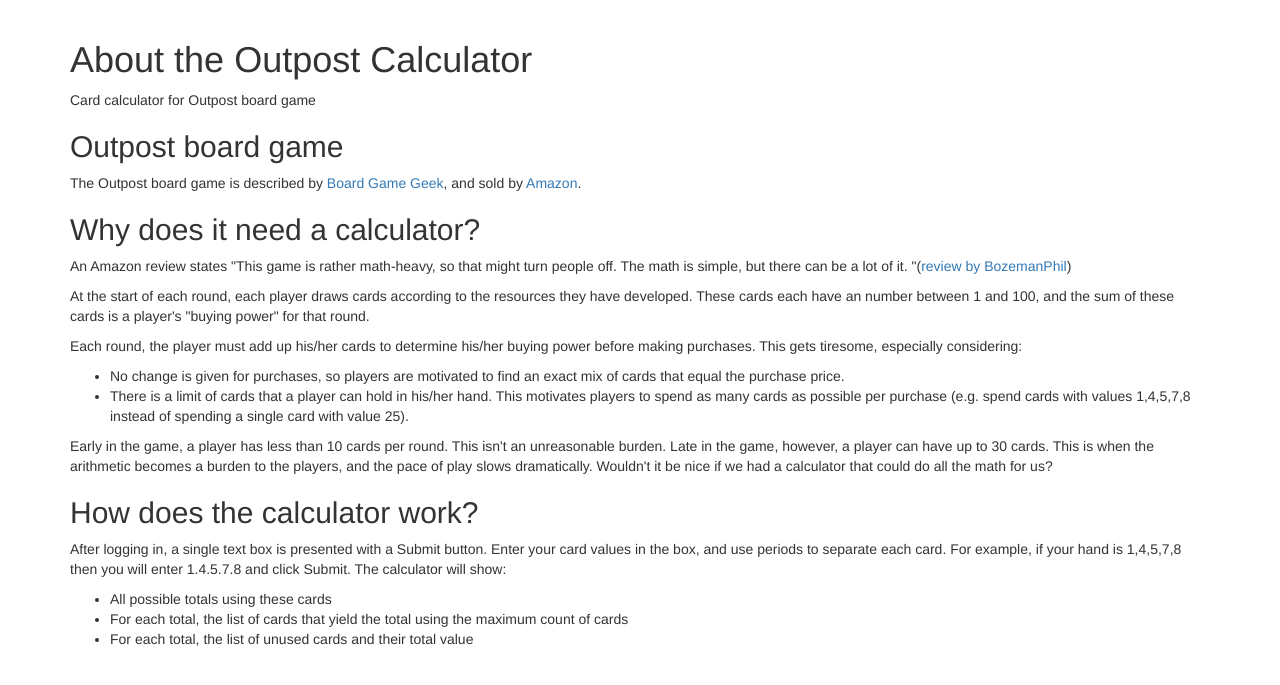
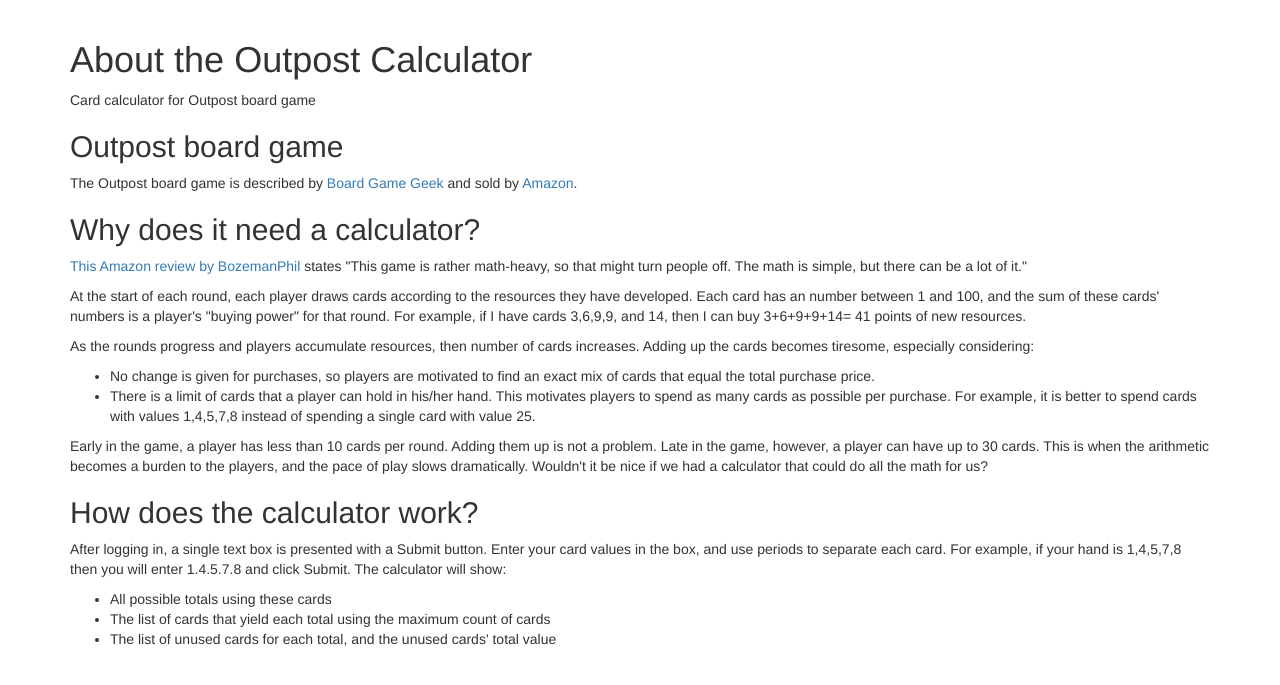
Before and after one commit to patrickbrooks/outpost-calc, a Flask app: page /about in a window 1280 px wide. Shown: the part 52-737 px from the top of the page. Run offline with Flask 2, Linux system fonts and the light colour scheme; the visitor is signed in with stand-in values (Sample User, id 1); some libraries are stand-ins or nearby versions.

Commit message:
Changes to About text

```diff
--- a/app/templates/about.html
+++ b/app/templates/about.html
@@ -6,30 +6,30 @@
     Card calculator for Outpost board game
 
     <h2>Outpost board game</h2>
-    The Outpost board game is described by <a href="https://boardgamegeek.com/boardgame/1491/outpostsold">Board Game Geek</a>, and
+    The Outpost board game is described by <a href="https://boardgamegeek.com/boardgame/1491/outpostsold">Board Game Geek</a> and
     sold by <a href="https://smile.amazon.com/Stronghold-Games-2003SG-Outpost/dp/B005J2RYZS/ref=smi_www_rco2_go_smi_5171374337?_encoding=UTF8&SubscriptionId=AKIAJQZPVL52RDH5YIQQ&camp=2025&creative=165953&creativeASIN=B005J2RYZS&ie=UTF8&linkCode=xm2&tag=itemtext-boardgamegeek-20">Amazon</a>.
 
     <h2>Why does it need a calculator?</h2>
 
-    <p>An Amazon review states "This game is rather math-heavy, so that might turn people off. The math is simple, but there can be a lot of it. "(<a href="https://smile.amazon.com/gp/customer-reviews/RKEAVJZU1VHRK/ref=cm_cr_dp_d_rvw_ttl?ie=UTF8&ASIN=B005J2RYZS">review by BozemanPhil</a>)</p>
+    <p><a href="https://smile.amazon.com/gp/customer-reviews/RKEAVJZU1VHRK/ref=cm_cr_dp_d_rvw_ttl?ie=UTF8&ASIN=B005J2RYZS">This Amazon review by BozemanPhil</a> states "This game is rather math-heavy, so that might turn people off. The math is simple, but there can be a lot of it."</p>
 
-    <p>At the start of each round, each player draws cards according to the resources they have developed. These cards each have an number between 1 and 100, and the sum of these cards is a player's "buying power" for that round.</p>
+    <p>At the start of each round, each player draws cards according to the resources they have developed. Each card has an number between 1 and 100, and the sum of these cards' numbers is a player's "buying power" for that round. For example, if I have cards 3,6,9,9, and 14, then I can buy 3+6+9+9+14= 41 points of new resources.</p>
 
-    <p>Each round, the player must add up his/her cards to determine his/her buying power before making purchases. This gets tiresome, especially considering:
+    <p>As the rounds progress and players accumulate resources, then number of cards increases. Adding up the cards becomes tiresome, especially considering:
     <ul>
-        <li>No change is given for purchases, so players are motivated to find an exact mix of cards that equal the purchase price.</li>
-        <li>There is a limit of cards that a player can hold in his/her hand. This motivates players to spend as many cards as possible per purchase (e.g. spend cards with values 1,4,5,7,8 instead of spending a single card with value 25).</li>
+        <li>No change is given for purchases, so players are motivated to find an exact mix of cards that equal the total purchase price.</li>
+        <li>There is a limit of cards that a player can hold in his/her hand. This motivates players to spend as many cards as possible per purchase. For example, it is better to spend cards with values 1,4,5,7,8 instead of spending a single card with value 25.</li>
     </ul>
     </p>
 
-    <p>Early in the game, a player has less than 10 cards per round. This isn't an unreasonable burden. Late in the game, however, a player can have up to 30 cards. This is when the arithmetic becomes a burden to the players, and the pace of play slows dramatically. Wouldn't it be nice if we had a calculator that could do all the math for us?</p>
+    <p>Early in the game, a player has less than 10 cards per round. Adding them up is not a problem. Late in the game, however, a player can have up to 30 cards. This is when the arithmetic becomes a burden to the players, and the pace of play slows dramatically. Wouldn't it be nice if we had a calculator that could do all the math for us?</p>
 
     <h2>How does the calculator work?</h2>
     <p>After logging in, a single text box is presented with a Submit button. Enter your card values in the box, and use periods to separate each card. For example, if your hand is 1,4,5,7,8 then you will enter 1.4.5.7.8 and click Submit. The calculator will show:
         <ul>
             <li>All possible totals using these cards</li>
-            <li>For each total, the list of cards that yield the total using the maximum count of cards</li>
-            <li>For each total, the list of unused cards and their total value</li>
+            <li>The list of cards that yield each total using the maximum count of cards</li>
+            <li>The list of unused cards for each total, and the unused cards' total value</li>
         </ul>
 
 
--- a/config.py
+++ b/config.py
@@ -1,7 +1,10 @@
+""" Configuration for Flask components """
+
 import os
 basedir = os.path.abspath(os.path.dirname(__file__))
 
 class Config(object):
+    """ Provide configuration values from environment or by default """
     SECRET_KEY = os.environ.get('SECRET_KEY') or 'guess-you-never-will'
     SQLALCHEMY_DATABASE_URI = os.environ.get('DATABASE_URL') or \
         'sqlite:///' + os.path.join(basedir, 'app.db')
--- a/outpost-calc-web.py
+++ b/outpost-calc-web.py
@@ -1,8 +1,8 @@
-# from the app package (i.e. subdir), import the app variable
-# which is a Flask(__name__)
+""" Initialize 'flask shell' context """
 from app import app, db
 from app.models import User
 
 @app.shell_context_processor
 def make_shell_context():
+    """ Automatically imports modules for 'flask shell' """
     return {'db': db, 'User': User}
```
Also changed, not shown: outpost_calc.py (+9 -10 lines).
